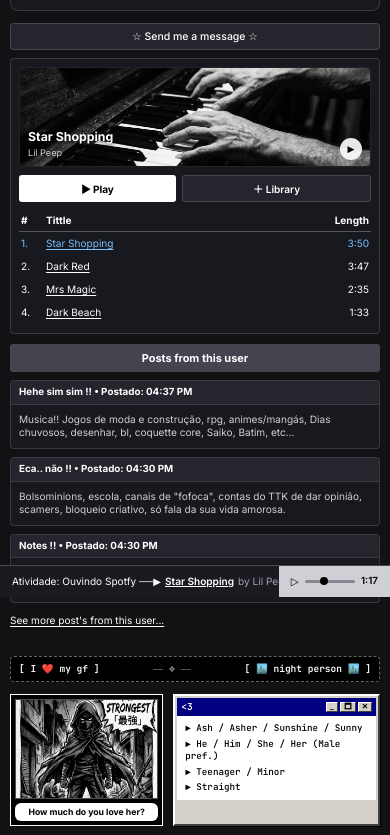
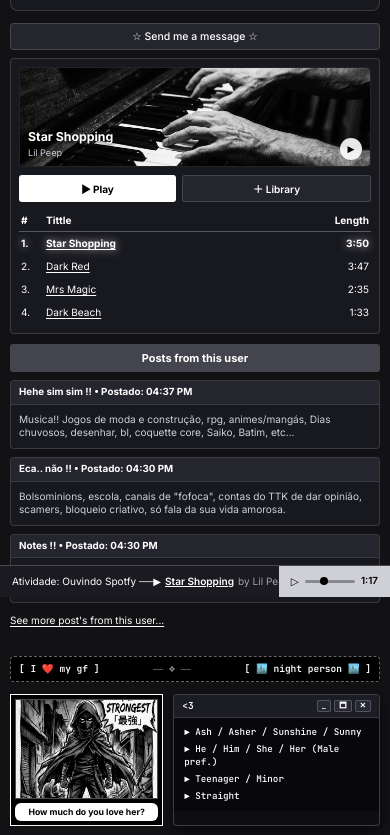
Before and after one commit to Axtero9/I, a plain HTML site: page index.html in a window 390 px wide. Shown: the part 247-1082 px from the top of the page. Drawn offline with Linux system fonts and the light colour scheme.

Commit message:
Unify color theme to sleek monochrome obsidian palette

```diff
--- a/index.html
+++ b/index.html
@@ -693,21 +693,21 @@
         font-family: var(--font-mono);
         font-size: 0.8rem;
         font-weight: 600;
-        color: #58a6ff;
+        color: #ffffff;
         display: flex;
         align-items: center;
         gap: 6px;
         padding-bottom: 8px;
         border-bottom: 1px solid rgba(255, 255, 255, 0.08);
-        text-shadow: 0 0 10px rgba(88, 166, 255, 0.5);
+        text-shadow: 0 0 10px rgba(255, 255, 255, 0.5);
       }
 
       .dt-status-dot {
         width: 7px;
         height: 7px;
         border-radius: 50%;
-        background: #58a6ff;
-        box-shadow: 0 0 8px #58a6ff;
+        background: #ffffff;
+        box-shadow: 0 0 8px #ffffff;
       }
 
       /* Stats List */
@@ -1395,7 +1395,9 @@
       }
 
       .mb-tracklist-table .tracklist-row.active td {
-        color: #79c0ff;
+        color: #ffffff;
+        font-weight: 700;
+        text-shadow: 0 0 8px rgba(255, 255, 255, 0.7);
       }
 
       .mb-track-link {
@@ -1576,39 +1578,40 @@
         font-size: 0.6rem;
       }
 
-      /* Retro Windows 95 Dialog Box */
+      /* Retro Windows Dialog Box (Monochrome Obsidian Style) */
       .mb-win95-box {
-        background: #d4d0c8;
-        border: 2px solid;
-        border-color: #ffffff #404040 #404040 #ffffff;
-        box-shadow: 1px 1px 0px #000000;
-        padding: 2px;
+        background: #0d0d12;
+        border: 1px solid rgba(255, 255, 255, 0.2);
+        box-shadow: 0 4px 12px rgba(0, 0, 0, 0.6);
+        border-radius: 4px;
+        overflow: hidden;
         font-family: var(--font-mono);
       }
 
       .mb-win95-header {
-        background: #000080;
-        color: #ffffff;
-        padding: 2px 4px;
+        background: #1c1c24;
+        color: #ffffff;
+        padding: 4px 8px;
         display: flex;
         justify-content: space-between;
         align-items: center;
         font-size: 0.68rem;
         font-weight: 700;
+        border-bottom: 1px solid rgba(255, 255, 255, 0.12);
       }
 
       .mb-win95-btns {
         display: flex;
-        gap: 2px;
+        gap: 3px;
       }
 
       .win-btn {
-        background: #d4d0c8;
-        color: #000000;
-        border: 1px solid;
-        border-color: #ffffff #404040 #404040 #ffffff;
+        background: #282834;
+        color: #ffffff;
+        border: 1px solid rgba(255, 255, 255, 0.2);
+        border-radius: 2px;
         font-size: 0.55rem;
-        padding: 0 3px;
+        padding: 1px 4px;
         line-height: 1;
         cursor: pointer;
         font-weight: 700;
@@ -1619,14 +1622,14 @@
       }
 
       .mb-win95-body {
-        background: #ffffff;
-        color: #000000;
-        padding: 6px 8px;
+        background: #08080c;
+        color: #ffffff;
+        padding: 8px 10px;
         font-size: 0.66rem;
         display: flex;
         flex-direction: column;
-        gap: 3px;
-        line-height: 1.35;
+        gap: 4px;
+        line-height: 1.4;
       }
 
       .win-line {
```
